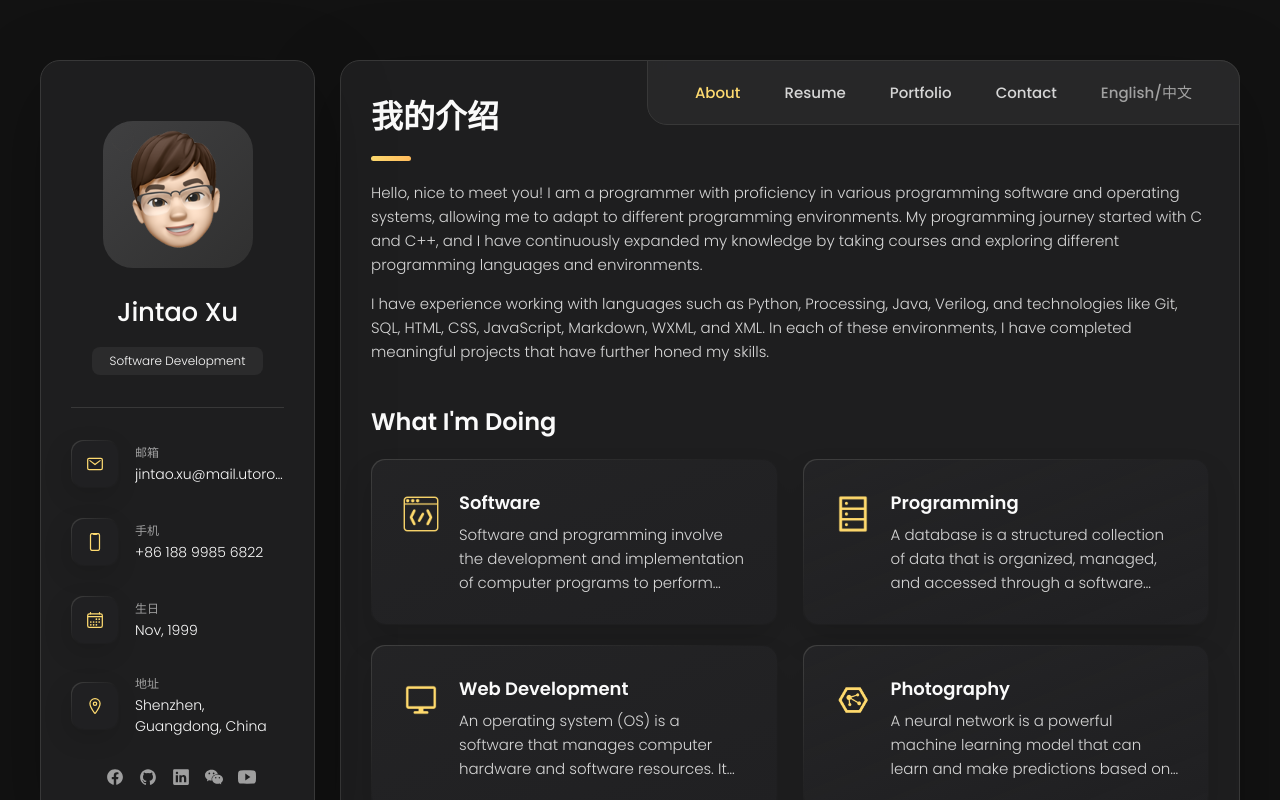
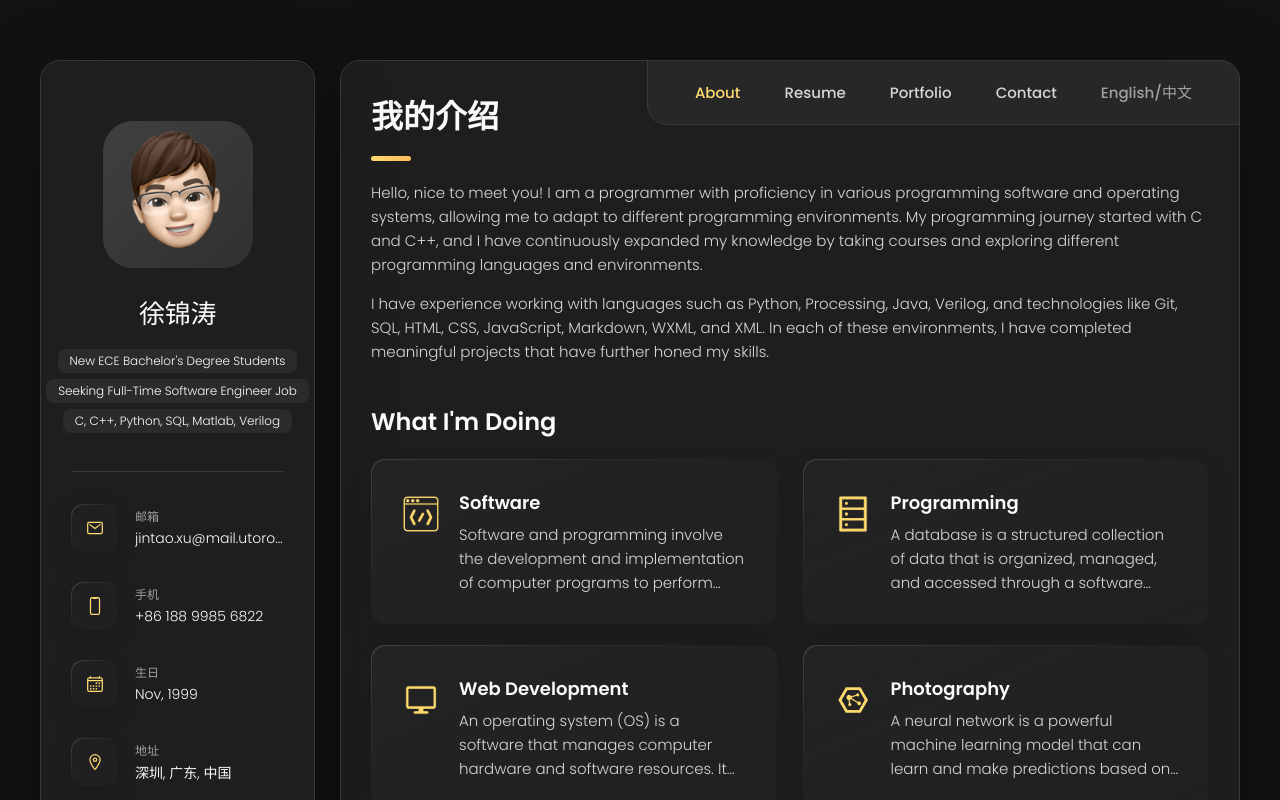
Before and after one commit to xujintao1000/xujintao1000.github.io, a plain HTML site: page index.html in a window 1280 px wide. Both pictures are taken after a click on the button "English/中文". Shown: the top 800 px of the page. Drawn offline with nearby package versions, Linux system fonts and the light colour scheme.

Commit message:
v1.5.5
1. 优化首页左边个人介绍内的标签栏。

```diff
--- a/assets/css/style.css
+++ b/assets/css/style.css
@@ -354,6 +354,22 @@ main {
   border-radius: 8px;
 }
 
+.title_new{
+  color: var(--white-1);
+  background: var(--onyx);
+  font-size: var(--fs-8);
+  font-weight: var(--fw-300);
+  width: max-content;
+  margin-top: 5px;
+  /* margin-bottom: 30px; */
+  padding: 3px 12px;
+  border-radius: 8px;
+  /* text-align: center; */
+  /* margin:auto; */
+  margin-left: 0px;
+  /* align-items: center; */
+}
+
 .info_more-btn {
   position: absolute;
   top: -15px;
@@ -1257,6 +1273,7 @@ textarea.form-input::-webkit-resizer { display: none; }
 
 
 
+
   /**
    * #PORTFOLIO, BLOG
    */
@@ -1359,6 +1376,7 @@ textarea.form-input::-webkit-resizer { display: none; }
 
   .info-content .title { padding: 5px 18px; }
 
+
   .info_more-btn {
     top: -30px;
     right: -30px;
@@ -1687,7 +1705,6 @@ textarea.form-input::-webkit-resizer { display: none; }
     --shadow-3: 0 16px 40px hsla(0, 0%, 0%, 0.125);
 
   }
-
 
 
   /**
@@ -1807,7 +1824,10 @@ textarea.form-input::-webkit-resizer { display: none; }
 
   body::-webkit-scrollbar-button { height: 60px; }
 
-
+  /**
+  * Manu bar info list
+  */
+  .title_new { margin: 6px auto;}
 
   /**
    * REUSED STYLE
@@ -1863,7 +1883,8 @@ textarea.form-input::-webkit-resizer { display: none; }
     text-align: center;
   }
 
-  .info-content .title { margin: auto; }
+
+  /* .title_new {margin-left:0px;} */
 
   .info_more-btn { display: none; }
 
@@ -1930,7 +1951,7 @@ textarea.form-input::-webkit-resizer { display: none; }
 .club_image {
   margin: 0 auto;
   width: 50%;
-  position: fixed;
+  position: relative;
   /* justify-content: center;
   align-items: center; */
 }
--- a/assets/js/script.js
+++ b/assets/js/script.js
@@ -167,27 +167,37 @@ var my_language=false; // true:英文， false：中文;
 
 const switchLanguage = function () {
   // console.log("优秀");
+
+
   // sidebar
+  var js_name =  document.getElementById("my_name");//查找元素
   var js_email = document.getElementById("my_email");//查找元素
   var js_phone = document.getElementById("my_phone");//查找元素
   var js_birthday = document.getElementById("my_birthday");//查找元素
   var js_location = document.getElementById("my_location");//查找元素
+  var js_location_detail = document.getElementById("my_location_detail");//查找元素
+
   var js_about_myself = document.getElementById("about-about-myself");//查找元素
 
 
+
   if(my_language == true){
+    js_name.innerHTML="Jintao Xu";
     js_email.innerHTML="EMAIL";//改变内容
     js_phone.innerHTML="PHONE";
     js_birthday.innerHTML="BIRTHDAY";
     js_location.innerHTML="LOCATION";
     js_about_myself.innerText="About Me";
+    js_location_detail="Toronto, ON., Canada";
 
   } else {
+    js_name.innerHTML="徐锦涛";
     js_email.innerHTML="邮箱";//改变内容
     js_phone.innerHTML="手机";
     js_birthday.innerHTML="生日";
     js_location.innerHTML="地址";
     js_about_myself.innerText="我的介绍";
+    js_location_detail.innerHTML="深圳, 广东, 中国";
   }
 
   if(my_language == true){
--- a/index.html
+++ b/index.html
@@ -46,10 +46,11 @@
         </figure>
 
         <div class="info-content">
-          <h1 class="name" title="Jintao Xu">Jintao Xu</h1>
-
-          <p style="word-break:break-word;" class="title"> Software Development </p>
-
+          <h1 class="name" title="Jintao Xu" id="my_name">Jintao Xu</h1>
+
+          <p style="word-break:break-all; white-space:normal" class="title_new">New ECE Bachelor's Degree Students</p>
+          <p style="word-break:break-all;" class="title_new">Seeking Full-Time Software Engineer Job </p>
+          <p style="word-break:break-all;" class="title_new">C, C++, Python, SQL, Matlab, Verilog</p>
 
 
         </div>
@@ -119,7 +120,7 @@
             <div class="contact-info">
               <p class="contact-title" id="my_location">Location</p>
 
-              <address>Shenzhen, Guangdong, China</address>
+              <address id="my_location_detail">Toronto, ON., Canada</address>
             </div>
 
           </li>
```
